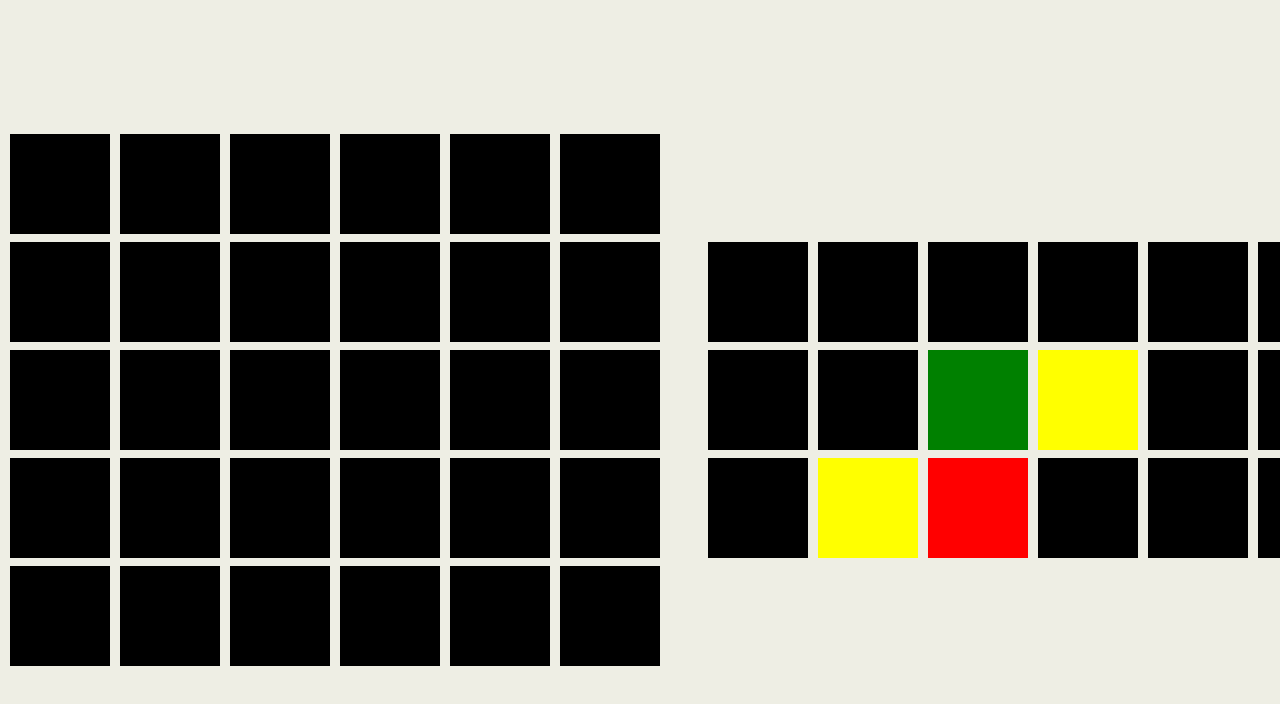
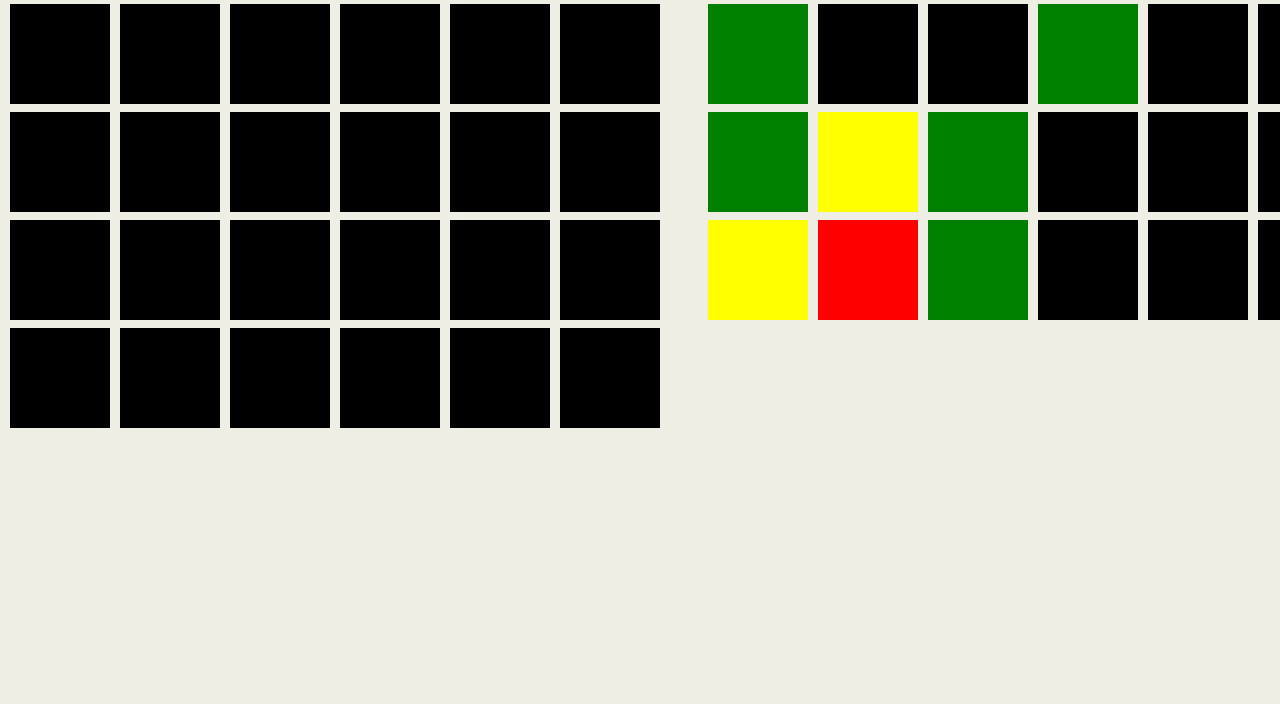
Before and after one commit to flexigames/ld48, a React (Vite) app in the folder prototype/: page / in a window 1280 px wide. Shown: the top 704 px of the page. Built offline with nearby package versions, Linux system fonts and the light colour scheme.

Commit message:
Rotate by moving cursor instead of mouse wheel

```diff
--- a/prototype/index.html
+++ b/prototype/index.html
@@ -2,6 +2,7 @@
 <head>
   <style>
     html, body {
+      background-color: #eeeee4;;
       margin: 0;
       font-family: -apple-system, system-ui, BlinkMacSystemFont, 'Segoe UI', Roboto,
     'Helvetica Neue', Arial, sans-serif;
--- a/prototype/src/App.tsx
+++ b/prototype/src/App.tsx
@@ -14,7 +14,6 @@ export default function App() {
     new FloorData(),
     new FloorData(),
     new FloorData(),
-    new FloorData()
   ])
 
   const [tiles, setTiles] = useState([
@@ -25,30 +24,40 @@ export default function App() {
 
   const [groups, setGroups] = useState<Group[]>()
 
-  useScroll()
-
   return <Main>
      {score}
       <Column>
         {floors.map((floor, index) =>
-          <Floor floorData={floor} onClick={(floor) => onPlace(index, floor)} onHover={() => {
-            for (const floor of floors) {
-              floor.tilePreview = null
-            }
-            floor.tilePreview = currentTile
-            setFloors([...floors])
-          }} />
+          <Floor floorData={floor} onClick={(floor) => onPlace(index, floor)} onHover={(index) => onHover(floor, index)} />
         )}
       </Column>
       <Column>{tiles.map(tileData => <Tile onClick={setCurrentTile} data={tileData} selected={currentTile === tileData} />)}</Column>
     </Main>
 
+  function onHover(floor: FloorData, offset: number) {
+      for (const floor of floors) {
+        floor.tilePreview = null
+      }
+      currentTile.offset = offset
+      floor.tilePreview = currentTile.cloneRotated()
+      setFloors([...floors])
+  }
+
   function onPlace(index: number, selectedFloor: FloorData) {
     if (!currentTile) return
 
-    if (!selectedFloor.canBePlaced(currentTile)) return
+    const rotatedTile = currentTile.cloneRotated()
 
-    const newFloors = floors.map((floor, secondIndex) => secondIndex === index ? selectedFloor.place(currentTile).resetSize() : floor)
+    if (!selectedFloor.canBePlaced(rotatedTile)) return
+
+    const newFloors = floors.map((floor, secondIndex) => secondIndex === index ? selectedFloor.place(rotatedTile) : floor).map(it => it.resetSize())
+
+    for (const floor of newFloors) {
+      if (floor.wasJustCompleted()) {
+        newFloors.push(new FloorData())
+      }
+    }
+
 
     const newGroups = calculateGroups(newFloors)
 
@@ -72,26 +81,12 @@ export default function App() {
 
     setCurrentTile(null)
   }
-
-  function useScroll() {
-    useEffect(() => {
-      function listener (event) {
-          const step = event.deltaY / 100
-          if (currentTile) {
-            setCurrentTile(null)
-            setCurrentTile(currentTile.rotate(step === 1))
-          }
-      }
-      document.addEventListener('wheel', listener);
-      return () => document.removeEventListener('wheel', listener)
-    }, [currentTile])
-  }
 }
 
 type FloorProps = {
   floorData: FloorData;
   onClick?: (floorData: FloorData) => any;
-  onHover?: () => any;
+  onHover?: (index: number) => any;
 }
 
 function Floor({floorData, onClick, onHover}: FloorProps) {
@@ -99,8 +94,8 @@ function Floor({floorData, onClick, onHover}: FloorProps) {
 
   const placingIssue = floorData?.tilePreview && !floorData.canBePlaced(floorData?.tilePreview)
 
-  return <SegmentContainer hasIssue={placingIssue} onClick={() => onClick?.(floorData)} onMouseEnter={onHover}>
-    {floorData.segments.map(({color, size}, index) => <ColorSquare someColor={previewTile[index]?.color ?? color}>{size ?? ''}</ColorSquare>)}
+  return <SegmentContainer hasIssue={placingIssue} onClick={() => onClick?.(floorData)}>
+    {floorData.segments.map(({color, size}, index) => <ColorSquare onMouseEnter={() => onHover(index)} someColor={previewTile[index]?.color ?? color}>{size ?? ''}</ColorSquare>)}
   </SegmentContainer>
 }
 
@@ -135,23 +130,33 @@ enum Color {
 
 class TileData {
   segments: Segment[];
+  offset = 0;
 
   constructor() {
-    this.segments = times(segmentCount).map(n => undefined);
+    this.segments = times(segmentCount).map(n => ({color: undefined}));
     this.fillRandomly();
   }
 
   fillRandomly() {
-    this.segments = this.segments.map(() => ({color : sample([Color.Red, Color.Yellow, Color.Green, undefined, undefined, undefined, undefined, undefined, undefined])}))
+    while (this.segments.every(segment => !segment.color)) {
+      this.segments = this.segments.map(() => ({color : sample([Color.Red, Color.Yellow, Color.Green, undefined, undefined, undefined, undefined, undefined])}))
+    }
+
+    while (!this.segments[0].color) {
+      let lastSegment = this.segments[0]
+      this.segments = [...(this.segments.slice(1, segmentCount)), lastSegment]
+    }
+
     return this;
   }
 
-  rotate(direction: boolean) {
+  cloneRotated() {
     const segmentCopy = [...this.segments]
+    const newTile = new TileData()
     for (let i = 0; i < segmentCount; i++) {
-      this.segments[i] = segmentCopy[(i + segmentCount + (direction ? 1 : -1)) % segmentCount]
+      newTile.segments[i] = segmentCopy[(i + segmentCount - this.offset) % segmentCount]
     }
-    return this
+    return newTile
   }
 }
 
@@ -163,6 +168,7 @@ type Segment = {
 class FloorData {
   segments:  Segment[];
   tilePreview?: TileData;
+  isCompleted: boolean;
 
   constructor() {
     this.segments = times(segmentCount).map(n => ({color: undefined}));
@@ -198,6 +204,13 @@ class FloorData {
 
     return newFloorData
   }
+
+  wasJustCompleted() {
+    if (this.isCompleted) return false
+
+    this.isCompleted = true
+    return this.segments.every(segment => segment.color);
+  }
 }
 
 interface ColorSquareProps {
@@ -229,11 +242,8 @@ const Column = styled.div`
 
 const Main = styled.div`
   display: flex;
-  align-items: center;
   justify-content: center;
-  height: 100%;
 
-  background-color: #eeeee4;
   color: #242422;
   font-size: 75px;
   flex-direction: row;
```
